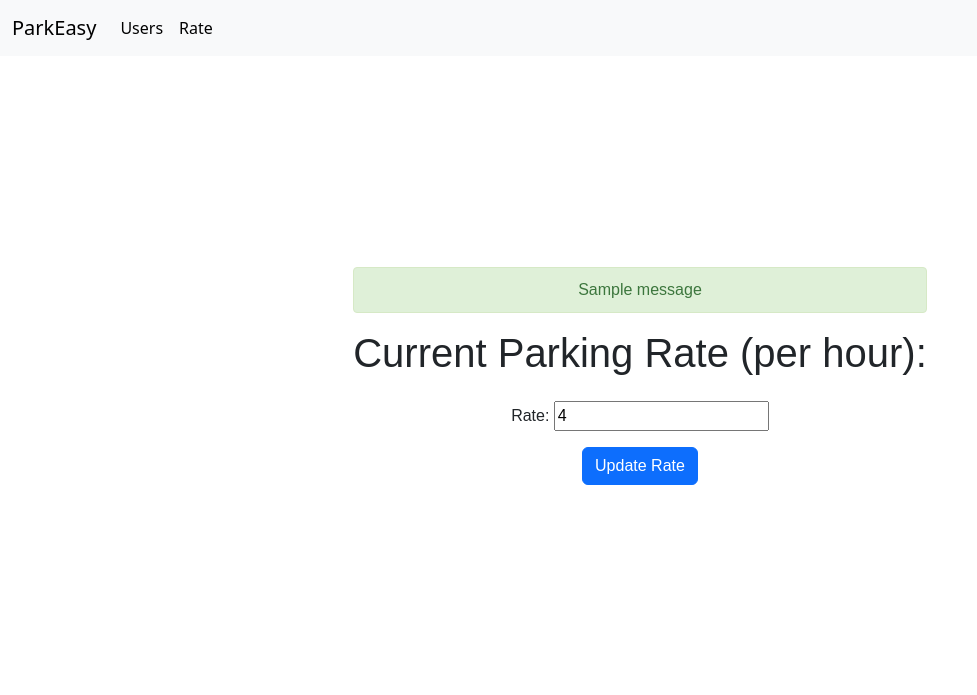
After one commit to Roll1ngo/ParkEasy, a Django app: page /admin_panel/rate/ in a window 1280 px wide. The commit adds this page. Shown: the top 695 px of the page, without its empty margins (0-977 px from the left). Run offline with Django 5.2, Linux system fonts and the light colour scheme; a user stored in the database is signed in; tables that the repository leaves empty hold one stand-in row (values such as "Sample post"); one stand-in notice (Sample message) is shown.

Commit message:
nesterov
створив табличку з тарифом на парковку (parkings_rates).
там один запис (грн/годину)

створив вкладку rates в адмін панелі з можливістю цю ставку змінювати

```diff
--- a/ParkEasy/admin_panel/forms.py
+++ b/ParkEasy/admin_panel/forms.py
@@ -1,5 +1,5 @@
 from django import forms
-from parkings.models import UserProfile, Plates
+from parkings.models import UserProfile, Plates, Rates
 from django.forms import modelformset_factory
 from django.forms import inlineformset_factory
 
@@ -26,3 +26,9 @@ PlateFormSet = inlineformset_factory(
     fields=('plate_number', 'is_banned', 'id'),
     extra=0, can_delete=True
 )
+
+
+class RateForm(forms.ModelForm):
+    class Meta:
+        model = Rates
+        fields = ['rate']
--- a/ParkEasy/admin_panel/templates/admin_panel/base.html
+++ b/ParkEasy/admin_panel/templates/admin_panel/base.html
@@ -99,6 +99,51 @@
             .banned {
                 width: 5%;
             }
+
+            .rate-page {
+                display: flex;
+                justify-content: center;
+                align-items: center;
+                height: 80vh;
+                margin: 0;
+                font-family: Arial, sans-serif;
+            }
+
+            .rate {
+                font-size: 100px;
+                font-weight: bold;
+                text-transform: uppercase;
+                color: #333;
+            }
+
+            .rate-container {
+                text-align: center;
+            }
+
+            .messages {
+                list-style-type: none;
+                padding: 0;
+            }
+
+            .messages li {
+                padding: 10px;
+                margin-bottom: 10px;
+                border: 1px solid transparent;
+                border-radius: 4px;
+            }
+
+            .messages .success {
+                background-color: #dff0d8;
+                border-color: #d6e9c6;
+                color: #3c763d;
+            }
+
+            .messages .error {
+                background-color: #f2dede;
+                border-color: #ebccd1;
+                color: #a94442;
+            }
+
         </style>
     </head>
     <body>
@@ -113,6 +158,9 @@
                         <li class="nav-item">
                             <a class="nav-link active" aria-current="page" href="{% url 'admin_panel:users' %}">Users</a>
                         </li>
+                        <li class="nav-item">
+                            <a class="nav-link active" aria-current="page" href="{% url 'admin_panel:rate' %}">Rate</a>
+                        </li>
                     </ul>
                 </div>
             </div>
--- /dev/null
+++ b/ParkEasy/admin_panel/templates/admin_panel/rate.html
@@ -0,0 +1,22 @@
+{% extends "admin_panel/base.html" %}
+{% block content %}
+<div class="rate-page">
+    <div class="rate-container">
+
+        {% if messages %}
+            <ul class="messages">
+                {% for message in messages %}
+                    <li class="{{ message.tags }}">{{ message }}</li>
+                {% endfor %}
+            </ul>
+        {% endif %}
+
+        <h1 class="mb-4">Current Parking Rate (per hour):</h1>
+        <form method="POST" action="{% url 'admin_panel:rate' %}">
+            {% csrf_token %}
+            {{ form.as_p }}
+            <button type="submit" class="btn btn-primary">Update Rate</button>
+        </form>
+    </div>
+</div>
+{% endblock %}
--- a/ParkEasy/admin_panel/urls.py
+++ b/ParkEasy/admin_panel/urls.py
@@ -7,4 +7,5 @@ urlpatterns = [
     path('', views.home, name='home'),
     path('users/', views.users, name='users'),
     path('users/edit/<int:user_id>/', views.edit_user, name='edit_user'),
+    path('rate/', views.rate, name='rate'),
 ]
--- a/ParkEasy/admin_panel/views.py
+++ b/ParkEasy/admin_panel/views.py
@@ -1,7 +1,7 @@
 from django.shortcuts import render, redirect, get_object_or_404
 from django.contrib import messages
-from .forms import UserProfileForm, PlateFormSet
-from parkings.models import UserProfile
+from .forms import UserProfileForm, PlateFormSet, RateForm
+from parkings.models import UserProfile, Rates
 
 
 def is_superuser(user):
@@ -57,3 +57,22 @@ def edit_user(request, user_id):
         'profile_form': profile_form,
         'plates_formset': plates_formset
     })
+
+
+@superuser_required(login_url='/login/')
+def rate(request):
+    current_rate = Rates.objects.last()
+
+    if request.method == 'POST':
+        form = RateForm(request.POST, instance=current_rate)
+        if form.is_valid():
+            form.save()
+            messages.success(request, 'Rate has been successfully updated')
+            return redirect('admin_panel:rate')
+    else:
+        form = RateForm(instance=current_rate)
+
+    return render(request, 'admin_panel/rate.html', {
+        'rate': current_rate.rate,
+        'form': form
+    })
--- a/ParkEasy/parkings/models.py
+++ b/ParkEasy/parkings/models.py
@@ -19,3 +19,7 @@ class Plates(models.Model):
 
     def __str__(self):
         return self.plate_number
+
+
+class Rates(models.Model):
+    rate = models.IntegerField()
```
Also changed, not shown: ParkEasy/parkings/migrations/0002_rates_alter_userprofile_options.py (added), 1 other file.
